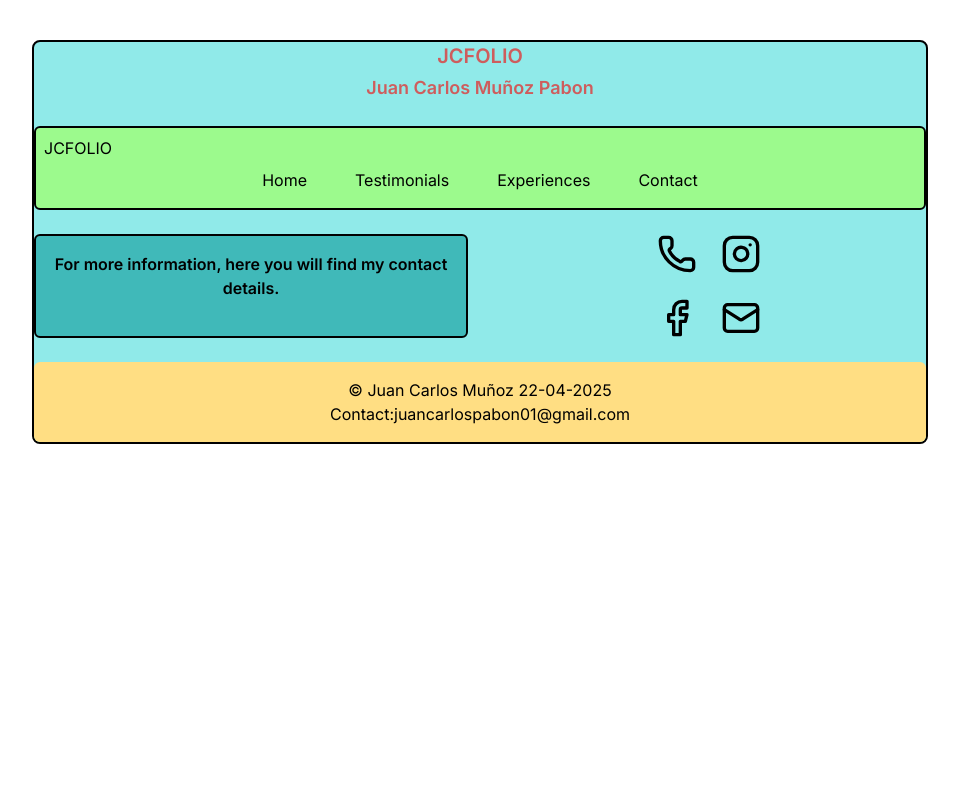
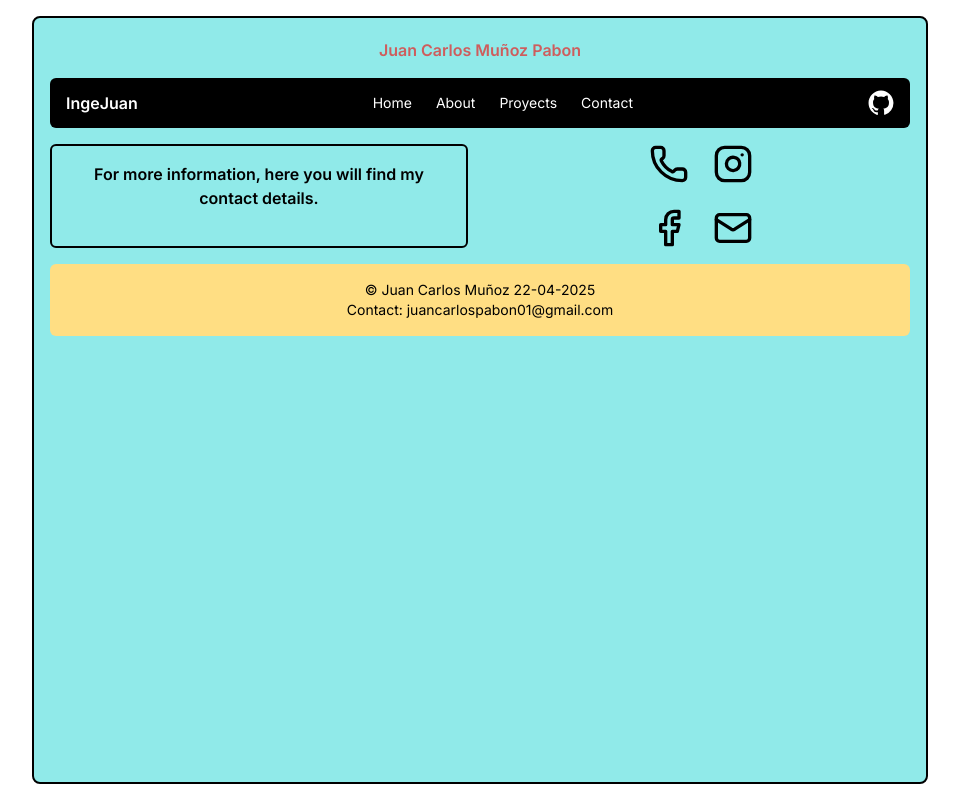
Before and after one commit to juankm08-a11y/portfolio, a Next.js app: page /contact in a window 1280 px wide. Shown: the whole page, without its empty margins (160-1119 px from the left). Built offline with nearby package versions, Linux system fonts and the light colour scheme.

Commit message:
Update contact page, create component:contact section

```diff
--- /dev/null
+++ b/src/app/components/ContactSection.tsx
@@ -0,0 +1,54 @@
+"use client";
+
+import type { LucideIcon } from "lucide-react";
+import { Facebook, Instagram, Mail, Phone } from "lucide-react";
+import Link from "next/link";
+
+interface SocialLink {
+  Icon: LucideIcon;
+  label: string;
+  href: string;
+}
+
+const socials: SocialLink[] = [
+  { Icon: Phone, label: "Phone", href: "tel:+3154391213" },
+  {
+    Icon: Instagram,
+    label: "Instagram",
+    href: "https://www.instagram.com/juanc_munoz_01/",
+  },
+  {
+    Icon: Facebook,
+    label: "Facebook",
+    href: "https://www.facebook.com/juancho.munoz01/",
+  },
+  {
+    Icon: Mail,
+    label: "Mail",
+    href: "malito:juancarlospabon01@gmail.com",
+  },
+];
+
+export default function ContactSection() {
+  return (
+    <section className="grid grid-cols-1 md:grid-cols-2 gap-6 justify-items-center">
+      <div className="flex flex-col items-center gap-4 rounded-md p-4 w-full max-w-md border-2 text-center">
+        <p className="font-semibold">
+          For more information, here you will find my contact details.
+        </p>
+      </div>
+      <div className="grid grid-cols-2 gap-6">
+        {socials.map(({ Icon, label, href }, idx) => (
+          <Link
+            key={idx}
+            href={href}
+            aria-label={label}
+            className="flex justify-center items-center"
+          >
+            <Icon className="w-10 h-10 transition transform duration-300 hover:scale-110" />
+          </Link>
+        ))}
+      </div>
+    </section>
+  );
+}
--- a/src/app/components/Navbar.tsx
+++ b/src/app/components/Navbar.tsx
@@ -15,10 +15,10 @@ export default function Navbar() {
           <Link href="/about">About</Link>
         </li>
         <li>
-          <Link href="/Proyects">Proyects</Link>
+          <Link href="/proyects">Proyects</Link>
         </li>
         <li>
-          <Link href="/Contact">Contact</Link>
+          <Link href="/contact">Contact</Link>
         </li>
       </ul>
 
--- a/src/app/contact/page.tsx
+++ b/src/app/contact/page.tsx
@@ -1,130 +1,16 @@
 "use client";
-import { Facebook, Instagram, Mail, Phone } from "lucide-react";
-import Link from "next/link";
-import React, { useEffect, useState } from "react";
-import { cn } from "@/app/utils/cn";
+
+import ContactSection from "../components/ContactSection";
+import Footer from "../components/Footer";
+import Navbar from "../components/Navbar";
+import PageLayout from "../components/PageLayout";
 
 export default function ContactPage() {
-  const [isMenuOpen, setIsMenuOpen] = useState(false);
-  const [isScrolled, setIsScrolled] = useState(false);
-
-  const navLinks = [
-    { href: "/", label: "Home" },
-    { href: "/testimonials", label: "Testimonials" },
-    { href: "/experiences", label: "Experiences" },
-    { href: "/contact", label: "Contact" },
-  ];
-
-  const socials = [
-    { Icon: Phone, label: "Phone", href: "tel:+3154391213" },
-    {
-      Icon: Instagram,
-      label: "Instagram",
-      href: "https://www.instagram.com/juanc_munoz_01/",
-    },
-    {
-      Icon: Facebook,
-      label: "Facebook",
-      href: "https://www.facebook.com/juancho.munoz01/",
-    },
-    {
-      Icon: Mail,
-      label: "Mail",
-      href: "https://mail.google.com/mail/u/1/#inbox",
-    },
-  ];
-
-  useEffect(() => {
-    const onScroll = () => setIsScrolled(window.scrollY > 10);
-    window.addEventListener("scroll", onScroll);
-    return () => window.removeEventListener("scroll", onScroll);
-  }, []);
   return (
-    <main className="flex flex-col items-center min-h-screen p-4 md:p-10 bg-white">
-      <section className="border-2 rounded-lg bg-[#90EAE9] w-full max-w-sm md:max-w-4xl p-4 md:p-0 space-y-4 md:space-y-6">
-        <header className="text-center space-y-1">
-          <h1 className="text-lg md:text-xl font-semibold text-[#CE5D5D]  ">
-            JCFOLIO
-          </h1>
-          <h2 className="text-sm md:text-lg font-semibold text-[#CE5D5D]">
-            Juan Carlos Muñoz Pabon
-          </h2>
-        </header>
-        <nav
-          className={cn(
-            "relative border-2 bg-[#9CFA8D] p-2 rounded-md transition-shadow",
-            isScrolled && "shadow-lg top-0 z-20"
-          )}
-        >
-          <button
-            className="sm:hidden absolute top-2 right-2 p-2 focus:outline-none"
-            onClick={() => setIsMenuOpen(!isMenuOpen)}
-          >
-            <span
-              className="block w-6 h-0 5 bg-black mb-1 transition-transform duration-300"
-              style={{
-                transform: isMenuOpen
-                  ? "rotate(45deg) translateY(8px)"
-                  : "none",
-              }}
-            />
-            <span
-              className="block w-6 h-0 5 bg-black mb-1 opacity-75 transition-transform duration-300"
-              style={{
-                opacity: isMenuOpen ? "0" : "0.75",
-              }}
-            />
-            <span
-              className="block w-6 h-0 5 bg-black transition-transform duration-300"
-              style={{
-                transform: isMenuOpen
-                  ? "rotate(-45deg) translateY(-8px)"
-                  : "none",
-              }}
-            />
-          </button>
-          <h1 className="text-accent">JCFOLIO</h1>
-          <ul
-            className={`flex flex-wrap justify-center gap-4 md:gap-12 py-2 ${
-              isMenuOpen ? "block" : "hidden"
-            }sm:flex transition-all duration-300 ease-in-out`}
-          >
-            {navLinks.map((link, idx) => (
-              <li key={`${link.label}-${idx}`}>
-                <Link
-                  href={link.href}
-                  className="hover:underline transition-colors duration-200 cursor-pointer text-accent"
-                >
-                  {link.label}
-                </Link>
-              </li>
-            ))}
-          </ul>
-        </nav>
-        <section className="grid grid-cols-1 md:grid-cols-2 gap-6 justify-items-center">
-          <div className="flex flex-col items-center gap-4 bg-[#40B9B9] rounded-md p-4 w-full max-w-md border-2 text-center">
-            <p className="font-semibold">
-              For more information, here you will find my contact details.
-            </p>
-          </div>
-          <div className="grid grid-cols-2 gap-6 justiy-items-center">
-            {socials.map(({ Icon, label, href }, idx) => (
-              <Link
-                key={`${label}-${idx}`}
-                href={href}
-                className="flex justify-center items-center"
-                aria-label={label}
-              >
-                <Icon className="w-10 h-10 hover:scañe-110 transform trnasition-transform duration-300" />
-              </Link>
-            ))}
-          </div>
-        </section>
-        <footer className="bg-[#FFDE83] rounded-md p-4 text-center">
-          © Juan Carlos Muñoz 22-04-2025 <br />
-          Contact:juancarlospabon01@gmail.com
-        </footer>
-      </section>
-    </main>
+    <PageLayout>
+      <Navbar />
+      <ContactSection />
+      <Footer />
+    </PageLayout>
   );
 }
```
